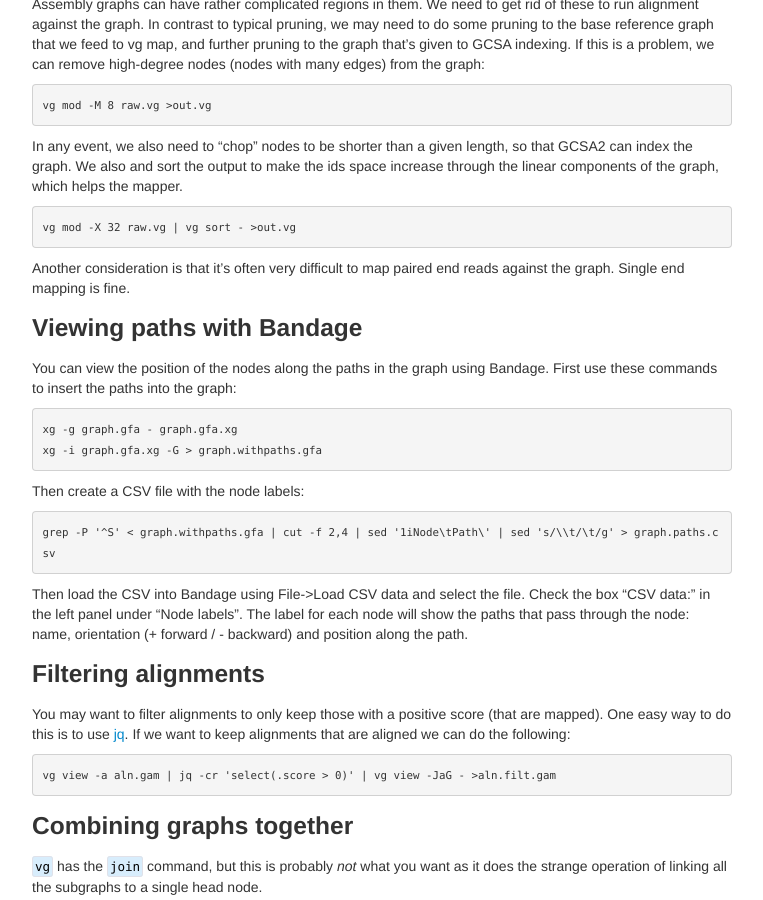
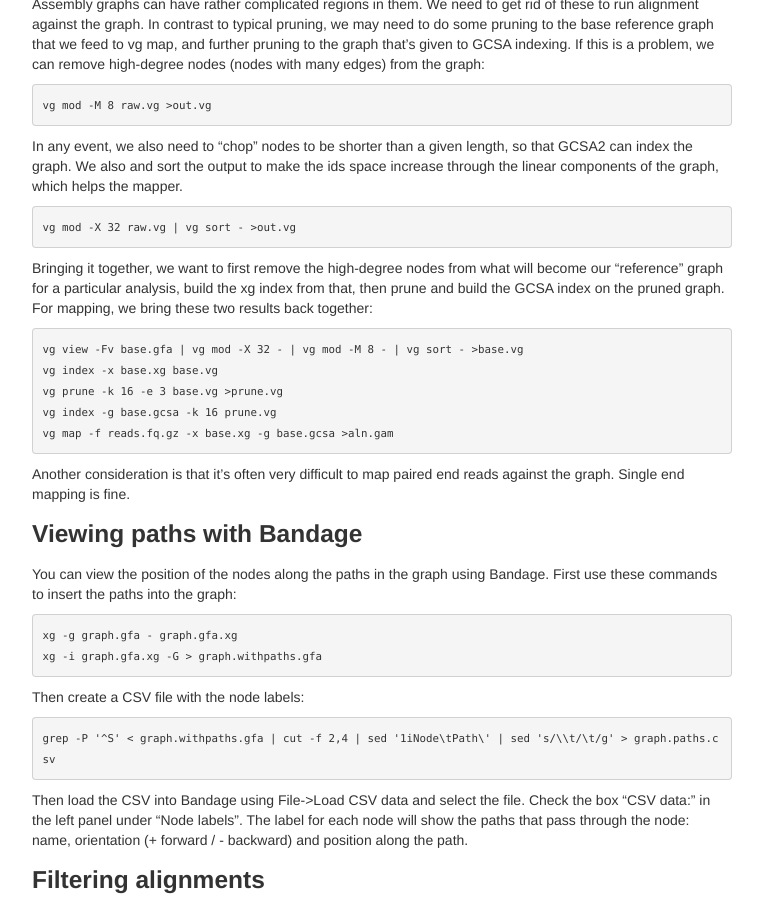
Before and after one commit to GTPB/CPANG19, a Jekyll site: the page built from pages/bacteria.md, in a window 1280 px wide and 900 px high, scrolled down 1793 px. Shown: the whole window, without its empty margins (258-1021 px from the left). Built offline with Jekyll 4.4.1, drawn with Linux system fonts in a browser that asks for light colours.

Commit message:
recommendations about how to index these assembly graphs

````diff
--- a/pages/bacteria.md
+++ b/pages/bacteria.md
@@ -82,12 +82,22 @@ If this is a problem, we can remove high-degree nodes (nodes with many edges) fr
 vg mod -M 8 raw.vg >out.vg
 ```
 
-In any event, we also need to "chop" nodes
-to be shorter than a given length, so that GCSA2 can index the graph.
+In any event, we also need to "chop" nodes to be shorter than a given length, so that GCSA2 can index the graph.
 We also and sort the output to make the ids space increase through the linear components of the graph, which helps the mapper.
 
 ```
 vg mod -X 32 raw.vg | vg sort - >out.vg
+```
+
+Bringing it together, we want to first remove the high-degree nodes from what will become our "reference" graph for a particular analysis, build the xg index from that, then prune and build the GCSA index on the pruned graph.
+For mapping, we bring these two results back together:
+
+```
+vg view -Fv base.gfa | vg mod -X 32 - | vg mod -M 8 - | vg sort - >base.vg
+vg index -x base.xg base.vg
+vg prune -k 16 -e 3 base.vg >prune.vg
+vg index -g base.gcsa -k 16 prune.vg
+vg map -f reads.fq.gz -x base.xg -g base.gcsa >aln.gam
 ```
 
 Another consideration is that it's often very difficult to map paired end reads against the graph.
````
